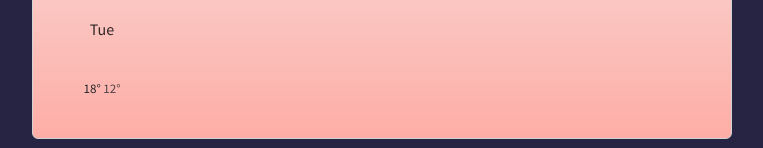
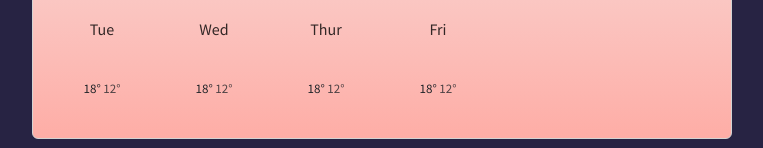
Before and after one commit to m0ntz/vanilla-weather-app, a plain HTML site: page index.html in a window 1280 px wide. Shown: the part 251-399 px from the top of the page, without its empty margins (258-1021 px from the left). Drawn offline with nearby package versions, Linux system fonts and the light colour scheme; no server answers.

Commit message:
updated forecast with JS

```diff
--- a/index.html
+++ b/index.html
@@ -58,23 +58,8 @@
           </ul>
         </div>
       </div>
-      <div class="weather-forecast">
-        <div class="row">
-          <div class="col-2">
-            <div class="weather-forecast-date">
-              Tue
-            </div>
-            <img src="..." alt="" />
-            <div class="weather-forecast-temp">
-              <span class="weather-temp-max">
-                18°
-              </span>
-              <span class="weather-temp-min">
-                12°
-              </span>
-            </div>
-          </div>
-        </div>
+      <div class="weather-forecast" id="forecast">
+        <!--forecast from JS goes here-->
       </div>
     </div>
     <footer>
--- a/src/script.js
+++ b/src/script.js
@@ -21,6 +21,35 @@ function formatDate(timestamp) {
   return `${day} ${hours}:${minutes} `;
 }
 
+// display forecast
+function displayForecast() {
+  let forecastElement = document.querySelector("#forecast");
+
+  let forecastHTML = `<div class="row">`;
+  let days = ["Tue", "Wed", "Thur", "Fri"];
+  days.forEach(function (day) {
+    forecastHTML =
+      forecastHTML +
+      `<div class="col-2">
+            <div class="weather-forecast-date">
+              ${day}</div>
+            <img src="..." alt="" />
+            <div class="weather-forecast-temp">
+              <span class="weather-temp-max">
+                18°
+              </span>
+              <span class="weather-temp-min">
+                12°
+              </span>
+            </div>
+          </div>`;
+  });
+
+  forecastHTML = forecastHTML + `</div>`;
+  forecastElement.innerHTML = forecastHTML;
+}
+
+// display Temperature
 function displayTemperature(response) {
   let temperatureElement = document.querySelector("#temperature");
   let cityElement = document.querySelector("#city");
@@ -102,3 +131,4 @@ let celsiusLink = document.querySelector("#celsius-link");
 celsiusLink.addEventListener("click", displayCelsiusTemperature);
 
 search("Düsseldorf");
+displayForecast();
```
